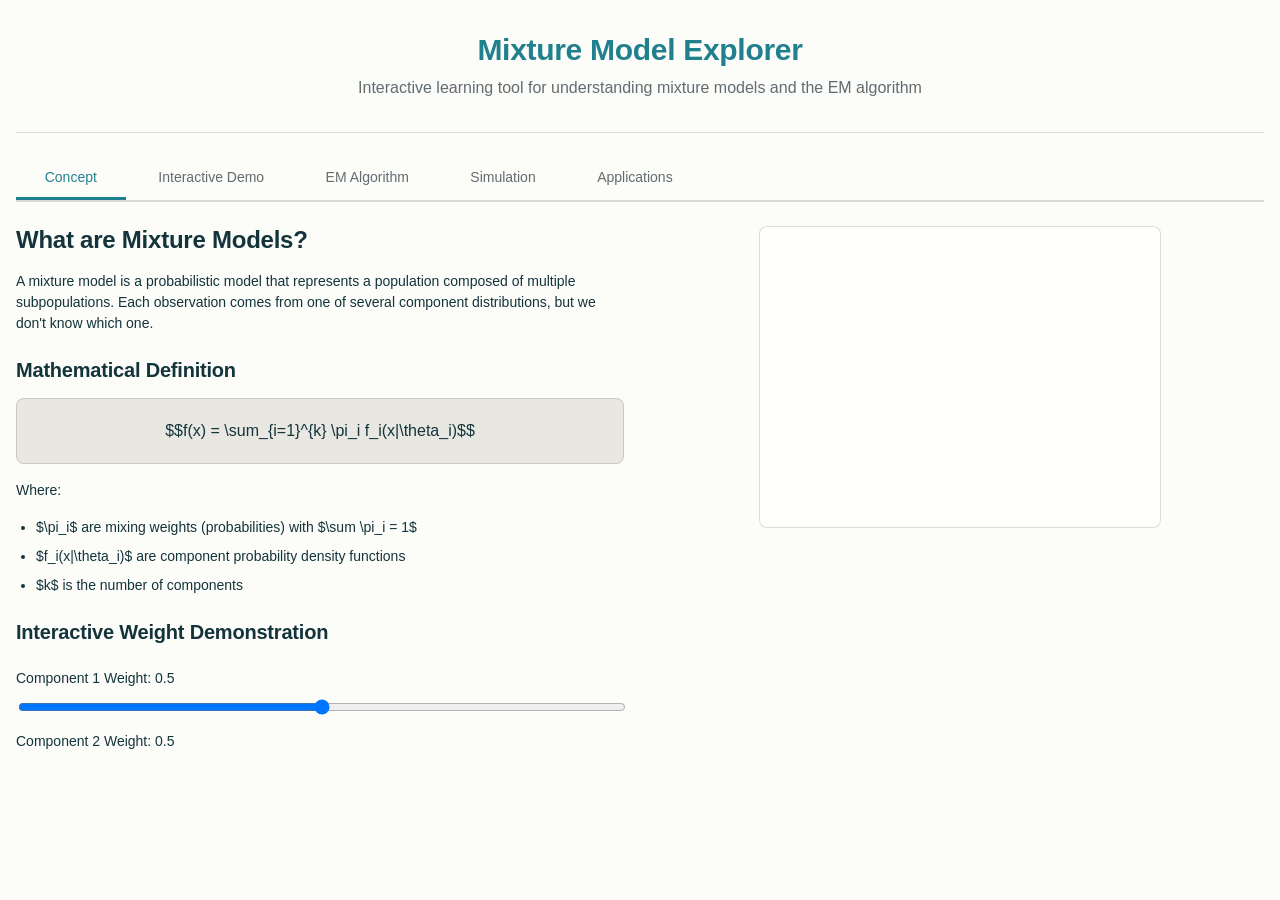
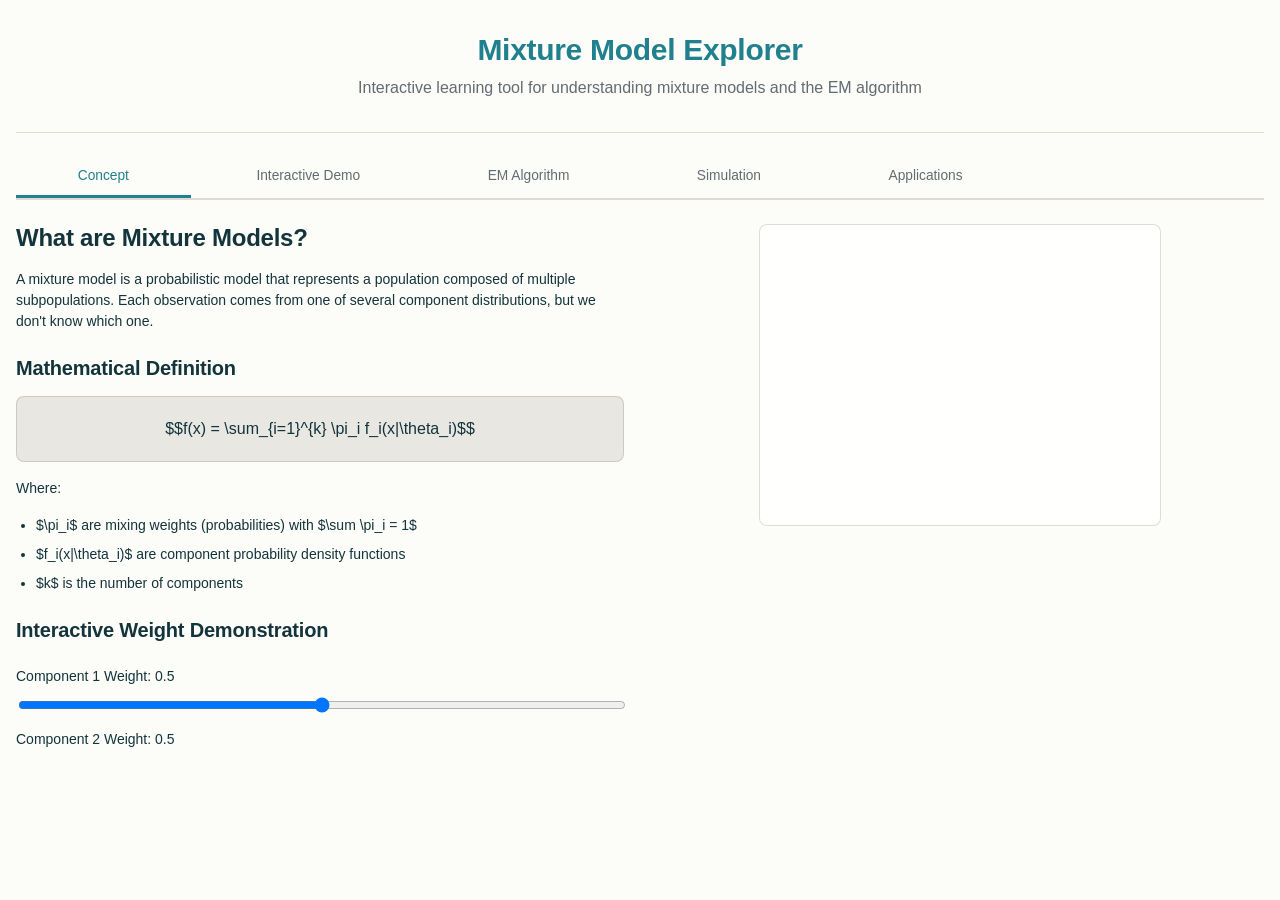

Add comprehensive mobile-responsive design across all pages

--- a/mixture-model-explorer/style.css
+++ b/mixture-model-explorer/style.css
@@ -1182,3 +1182,32 @@ input[type="range"]:focus-visible {
     border-width: 2px;
   }
 }
+/* ── Mobile Enhancements ──────────────────────────────────── */
+@media (max-width: 768px) {
+  .tab-nav {
+    overflow-x: auto;
+    -webkit-overflow-scrolling: touch;
+    flex-wrap: nowrap;
+    padding-bottom: var(--space-4);
+  }
+  .tab-btn { flex-shrink: 0; min-height: 44px; min-width: auto; }
+  .concept-grid,
+  .demo-layout,
+  .em-layout,
+  .simulation-layout,
+  .applications-grid { grid-template-columns: 1fr !important; }
+  .demo-controls,
+  .em-controls,
+  .simulation-controls { order: 2; }
+  .demo-viz,
+  .em-viz,
+  .simulation-viz { order: 1; }
+  .app-canvas { height: 280px; }
+  canvas { max-width: 100%; }
+  .container { padding-left: var(--space-12); padding-right: var(--space-12); }
+}
+
+@media (max-width: 480px) {
+  .app-canvas { height: 220px; }
+  .tab-btn { padding: var(--space-8) var(--space-10); font-size: var(--font-size-sm); }
+}
